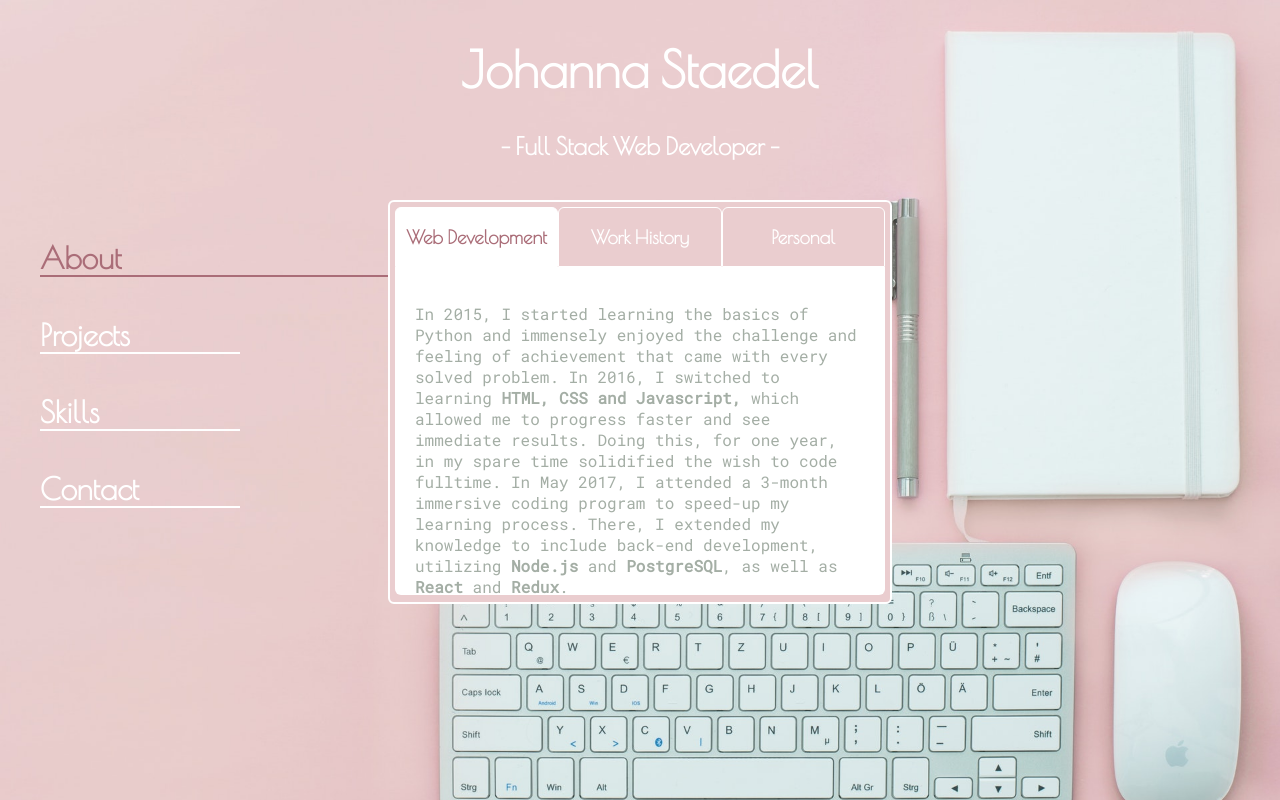
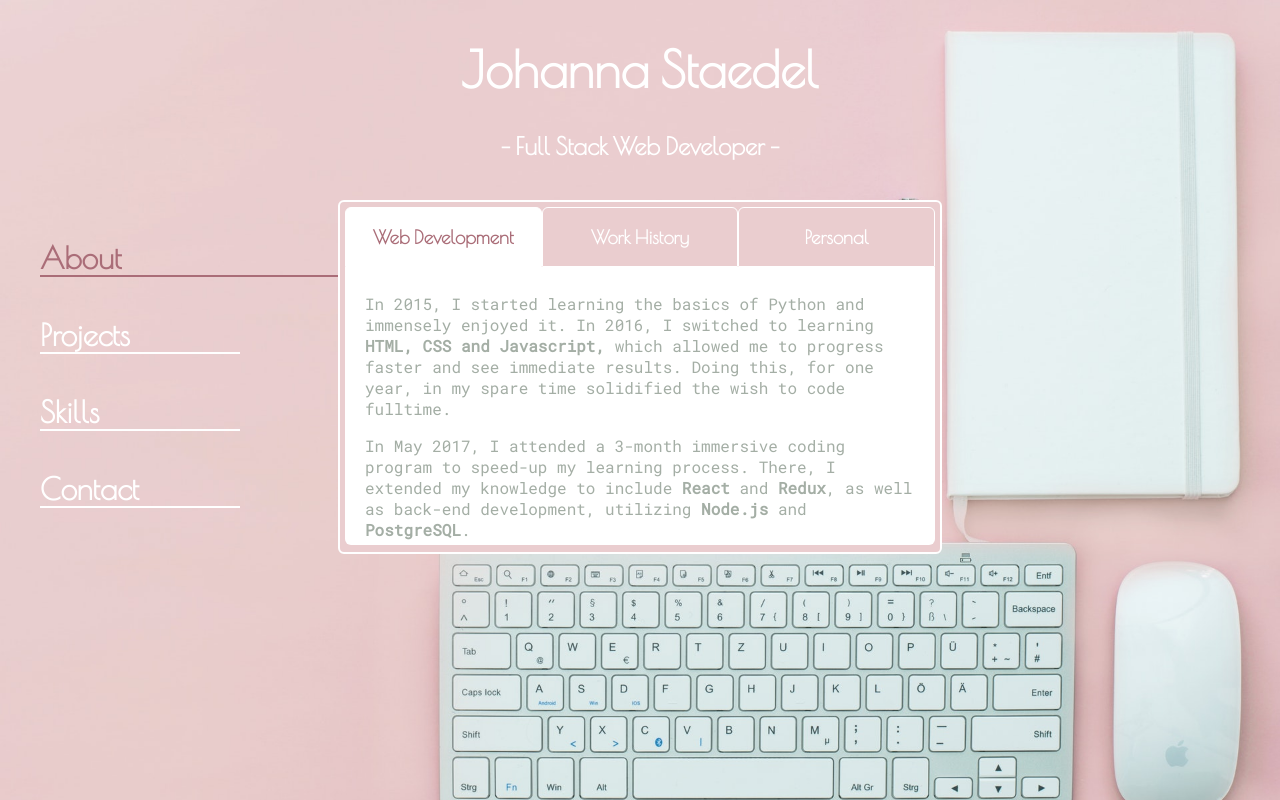
Before and after one commit to bluecherryme/Portfolio, a React (Create React App) app: page / in a window 1280 px wide. Built offline with nearby package versions, Linux system fonts and the light colour scheme.

Commit message:
fixed spelling mistakes, added further media queries

```diff
--- a/src/Components/About.css
+++ b/src/Components/About.css
@@ -25,7 +25,7 @@
 }
 
 .content{
-    padding: 20px;
+    padding: 10px 20px 30px 20px;
     background-color: white;
     border-radius: 0 0 6px 6px;
     color: #A4AEA5;
@@ -37,6 +37,22 @@ h3:hover{
 }
 
 @media(min-width:520px){
+    .container{
+        width: 600px;
+        height: 350px;
+    }
+    .ctn-inner{
+        height: 338px;
+    }
+    .content{
+        height: 238px;
+    }
+    .tabs{
+        height: 60px;
+    }
+}
+
+@media(min-width:1470px){
     .container{
         width: 500px;
         height: 400px;
@@ -50,4 +66,5 @@ h3:hover{
     .tabs{
         height: 60px;
     }
+
 }
--- a/src/Components/About.js
+++ b/src/Components/About.js
@@ -44,13 +44,12 @@ export default class About extends Component{
                     </div>
                     {this.state.webDev?
                         <div className="content">
-                            <p>In 2015, I started learning the basics of Python and immensely enjoyed
-                            the challenge and feeling of achievement that came with every solved problem.
+                            <p>In 2015, I started learning the basics of Python and immensely enjoyed it.
                             In 2016, I switched to learning <b>HTML, CSS and Javascript,</b> which allowed me to
                             progress faster and see immediate results. Doing this, for one year, in my spare
-                            time solidified the wish to code fulltime. In May 2017, I attended a 3-month immersive coding
-                            program to speed-up my learning process. There, I extended my knowledge to include back-end development,
-                            utilizing <b>Node.js</b> and <b>PostgreSQL</b>, as well as <b>React</b> and<b> Redux</b>.    </p>
+                            time solidified the wish to code fulltime.</p><p> In May 2017, I attended a 3-month immersive coding
+                            program to speed-up my learning process. There, I extended my knowledge to include <b>React</b> and<b> Redux</b>, as well as back-end development,
+                            utilizing <b>Node.js</b> and <b>PostgreSQL</b>.    </p>
                         </div>:null}
                     {this.state.workHistory?
                         <div className="content">
@@ -59,8 +58,8 @@ export default class About extends Component{
                             of 4 cosmetic production lines.</p>
                             <p>For the last 6 years, I worked as a Conveyancer /
                             Legal Assistant for a small law firm in Australia.
-                            Whilst I enjoyed both occupations, I felt I needed
-                            a new challenge and programming certainly qualifies as that.</p>
+                            Whilst I enjoyed both occupations, I always feel the urge to learn more and I needed
+                            a new challenge.  Programming certainly qualifies as that.</p>
                         </div>:null}
                     {this.state.personal?
                         <div className="content">
--- a/src/Components/Contact.css
+++ b/src/Components/Contact.css
@@ -1,5 +1,5 @@
 .contact{
-    height: 350px;
+    height: 300px;
     border-radius: 6px;
     text-align: center;
 }
@@ -9,7 +9,7 @@
     margin-bottom: 20px;
 }
 
-#email, #phone{
+.email, #phone{
     height: 45px;
     border: 1px solid #AA6D78;
     font-size: 20px;
@@ -19,7 +19,23 @@
     align-items: center;
 }
 
-#phone, #email:hover a, #email:hover{
+#phone, .email:hover a, .email:hover{
     background-color: #AA6D78;
     color: white;
 }
+.contact p{
+    font-size: 18px;
+}
+
+@media(min-width:520px){
+    .contact p{
+        font-size: 20px;
+    }
+}
+
+@media(min-width:1470px){
+    .contact{
+        height: 350px;
+    }
+
+}
--- a/src/Components/Contact.js
+++ b/src/Components/Contact.js
@@ -10,9 +10,9 @@ export default class Contact extends Component{
                     <div className="content contact">
                         <h2>Contact</h2>
                         <p>Let's get in touch!</p>
-                        <p id='email'><a href="mailto:bluecherryme@gmail.com">bluecherryme@gmail.com</a></p>
+                        <p className='email'><a href="mailto:bluecherryme@gmail.com">bluecherryme@gmail.com</a></p>
                         <p id='phone'>+ 49 (0)159 0552 4221</p>
-                        <p id='email'><a href="https://www.linkedin.com/in/johanna-staedel/">LinkedIn</a></p>
+                        <p className='email'><a href="https://www.linkedin.com/in/johanna-staedel/">LinkedIn</a></p>
 
                     </div>
                 </div>
--- a/src/Components/Landing.js
+++ b/src/Components/Landing.js
@@ -59,7 +59,7 @@ export default class Landing extends Component{
     render(){
         console.log(this.state.showRecipeApp)
         return(
-            <div id="Landing">
+            <div id="Landing" style={this.state.showNav?{position:"fixed"}:null}>
                     {windowWidth<800?
                     <div className="burger" onClick={()=>this.toggleNav()}>
                         <ham></ham>
--- a/src/Components/Projects.css
+++ b/src/Components/Projects.css
@@ -1,6 +1,6 @@
 .content h1{
     color: #AA6D78;
-    margin-bottom: 50px;
+    margin-bottom: 20px;
 }
 
 projects h2{
@@ -23,3 +23,10 @@ projects h2:hover, #last{
         width: 400px;
     }
 }
+
+@media(min-width:1470px){
+    .content h1{
+        margin-bottom: 50px;
+    }
+
+}
--- a/src/Components/RecipeApp.css
+++ b/src/Components/RecipeApp.css
@@ -78,6 +78,9 @@
     width: 100%;
     height: auto;
 }
+.description p{
+    padding: 10px;
+}
 .description h4{
     margin-top: 10px;
     color: #999;
--- a/src/Components/RecipeApp.js
+++ b/src/Components/RecipeApp.js
@@ -17,7 +17,7 @@ export default class RecipeApp extends Component{
 
                         <div className="overview">
                             <ul id="tech">
-                                <li><b>Technologies used: HTML| CSS | JavaScript | React | Redux | Node.js Express | PostgreSQL</b></li>
+                                <li><b>Technologies used: HTML| CSS | JavaScript | React | Redux | Node.js | PostgreSQL</b></li>
                                 <li>Authentication using Auth0</li>
                                 <li>Fully responsive custom CSS design</li>
                                 <li>Used 4 different endpoints of the Spoonacular Recipe API and the Youtube API</li>
@@ -55,7 +55,7 @@ export default class RecipeApp extends Component{
                                 </ol>
                             </li>
                             <li>Commas and spaces are filtered out of the search input and all
-                            letters are converted to lowercase so that the final URL can be build and axios
+                            letters are converted to lowercase so the final URL can be build and axios
                             calls made to two different endpoints of the Spoonacular Recipe API.</li>
                             <li>The placeholder in the search input field changes depending on the search option chosen.</li>
                         </ul>
@@ -124,9 +124,9 @@ export default class RecipeApp extends Component{
                     <div className="description">
                         <h4>MyAccount</h4>
                         <ul>
-                            <li>A user can access his/her account and view the recipes that he has previously received.</li>
-                            <li>Once the user clicks on MyAccount, a GET request is send to the server which fetches all
-                                recipes that have been saved by that particular user in the database</li>
+                            <li>A user can access their account and view recipes they have previously saved.</li>
+                            <li>Once the user clicks on MyAccount, a GET request is sent to the server which fetches all
+                                recipes that have been saved by that particular user in the database.</li>
                         </ul>
                     </div>
                 </div>
@@ -138,7 +138,7 @@ export default class RecipeApp extends Component{
                     <div className="description">
                         <h4>Shopping List</h4>
                         <ul>
-                            <li>A user can save ingredients from a recipe to his/her shopping list.</li>
+                            <li>A user can save ingredients from a recipe to their shopping list.</li>
                             <li>Salt, pepper and sugar are filtered out prior to adding the ingredients
                                 to the list under the presumption that those ingredients are usually available.</li>
                             <li>Items can be manually added and deleted.</li>
--- a/src/Components/Skills.css
+++ b/src/Components/Skills.css
@@ -1,5 +1,5 @@
 .tech-img{
-    height: 60px;
+    height: 40px;
     margin-bottom: 5px;
 }
 
@@ -25,3 +25,12 @@ wrapper{
     justify-content: center;
     align-items: center;
 }
+
+
+
+@media(min-width:1470px){
+    .tech-img{
+        height: 60px;
+    }
+
+}
```
Also changed, not shown: src/Components/Boardroom.js (+8 -7 lines).
